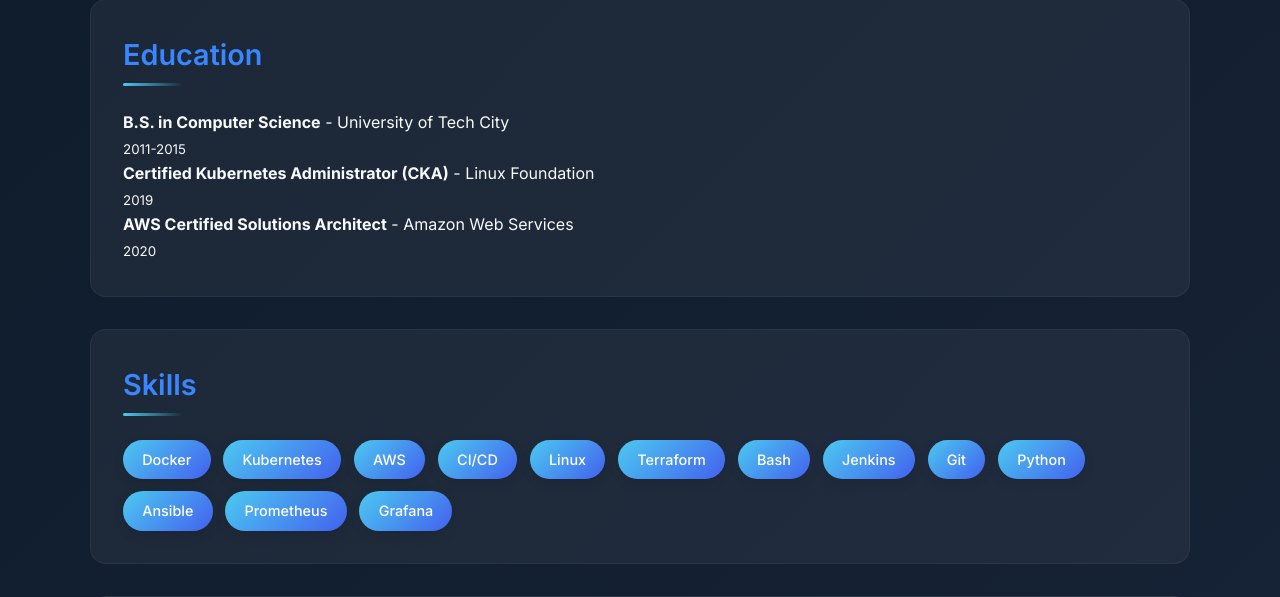
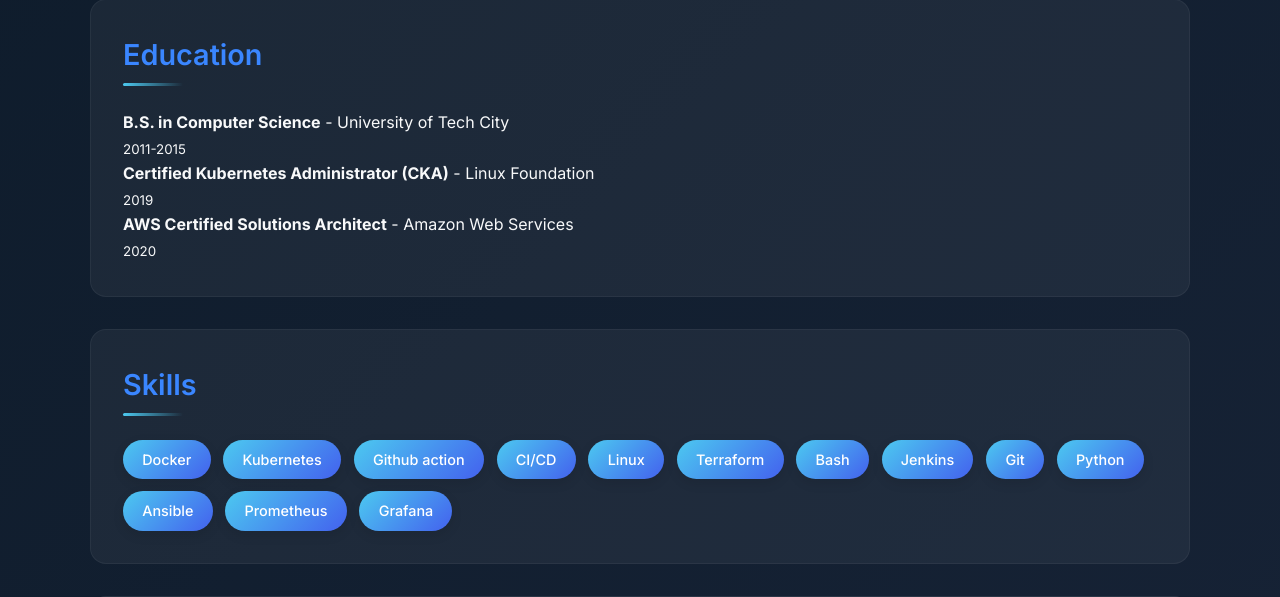
Before and after one commit to comeandGitmee/my-resume, a Flask app: page / in a window 1280 px wide. Shown: the part 612-1209 px from the top of the page. Run offline with Flask 3, Linux system fonts and the light colour scheme.

Commit message:
new skill

```diff
--- a/templates/index.html
+++ b/templates/index.html
@@ -303,7 +303,8 @@
             <div class="skills-list">
                 <span class="skill">Docker</span>
                 <span class="skill">Kubernetes</span>
-                <span class="skill">AWS</span>
+
+                <span class="skill">Github action</span>
                 <span class="skill">CI/CD</span>
                 <span class="skill">Linux</span>
                 <span class="skill">Terraform</span>
```
